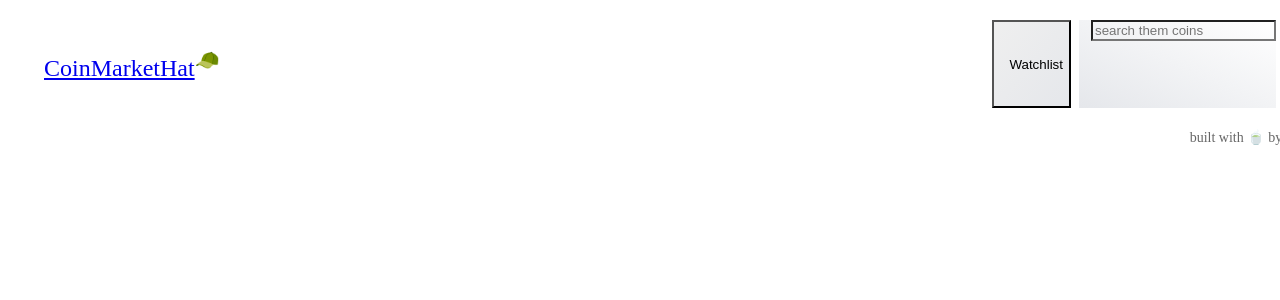
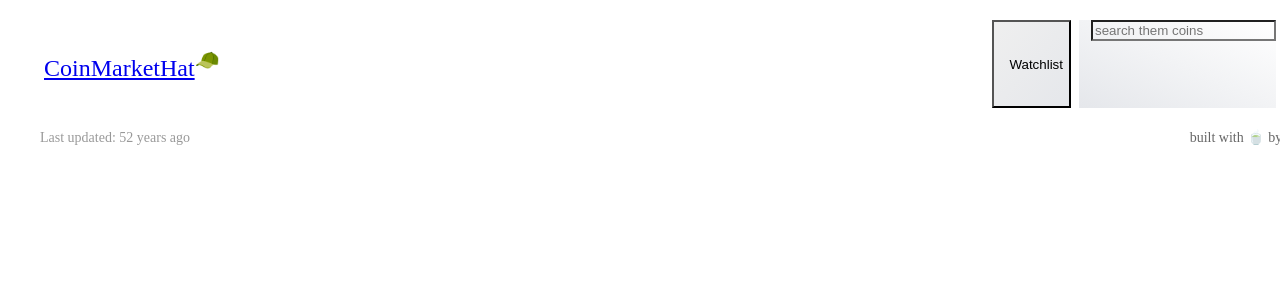
Before and after one commit to tonyketcham/coin-market-hat, a Nuxt app: page /coin/1 in a window 1280 px wide. Shown: the top 300 px of the page. Built offline with nearby package versions, Linux system fonts and the light colour scheme.

Commit message:
feat: interval polling of market data

```diff
--- a/components/Footer.vue
+++ b/components/Footer.vue
@@ -1,8 +1,12 @@
 <template>
-  <div class="relative w-full flex justify-end place-items-center space-x-1.5 p-10">
+  <div class="w-full flex justify-between p-10">
+    <PageView />
+    <div class="flex justify-end place-items-center space-x-1.5">
       <span class="text-sm font-normal opacity-60"
         >built with 🍵 by
-      <a href="https://t-o-n-y.netlify.app" target="__blank" class="hover:underline">Tony</a></span
+        <a href="https://t-o-n-y.netlify.app" target="__blank" class="hover:underline"
+          >Tony</a
+        ></span
       >
       <a
         class="i-carbon-logo-github block opacity-60 hover:opacity-90 focus:opacity-100"
@@ -10,4 +14,5 @@
         target="__blank"
       />
     </div>
+  </div>
 </template>
--- a/components/PageView.vue
+++ b/components/PageView.vue
@@ -1,11 +1,12 @@
 <script setup lang="ts">
-  // import { useTimeAgo } from '@vueuse/core';
+  import { useTimeAgo } from '@vueuse/core';
+  import { useCoinStore } from '@/stores/coins';
 
-  // const time = useTimeAgo(
-  //   computed(() => Number(localStorage.getItem('last-updated')))
-  // );
+  const coins = useCoinStore();
+
+  const time = useTimeAgo(computed(() => Number(coins.lastUpdated)));
 </script>
 
 <template>
-  <div class="opacity-60">Last updated: time</div>
+  <div class="text-sm opacity-40">Last updated: {{ time }}</div>
 </template>
--- a/pages/index.vue
+++ b/pages/index.vue
@@ -5,12 +5,19 @@
 </template>
 
 <script setup lang="ts">
+  import { useIntervalFn } from '@vueuse/core';
   import { useCoinStore } from '@/stores/coins';
 
   const coins = useCoinStore();
 
   onMounted(() => {
-    coins.fetchTop100(0);
+    // Initial fetch of coin list with loading indicator
+    coins.initCoinList();
+
+    useIntervalFn(() => {
+      // Trigger an update to the coin list every 10 seconds
+      coins.fetchCoinList();
+    }, 10000);
   });
 
   coins.$subscribe((_, state) => {
--- a/stores/coins.ts
+++ b/stores/coins.ts
@@ -19,30 +19,34 @@ export const useCoinStore = defineStore('coins', {
      * Contains any errors that occur during the CoinGecko API fetch.
      */
     error: '',
+    /**
+     * When the coins list was last updated.
+     */
+    lastUpdated: null as number | null,
   }),
   actions: {
+    async initCoinList() {
+      this.isLoading = true;
+      // this.restoreState();
+      // if (this.lastUpdated && !this.needsRefresh(this.lastUpdated) && this.list) return;
+      await this.fetchCoinList();
+      this.isLoading = false;
+    },
     /**
      * Fetches & overwrites the current coin list w/ top 100 coins.
      */
-    async fetchTop100(lastUpdated: number) {
-      this.isLoading = true;
-
-      this.restoreState();
-
-      if (!this.needsRefresh(lastUpdated) && this.list) return;
-
+    async fetchCoinList() {
       try {
         const response = await fetch(
           'https://api.coingecko.com/api/v3/coins/markets?vs_currency=usd&limit=100'
         );
         const data = await response.json();
         this.list = data;
-        // localStorage.setItem('last-updated', String(Date.now()));
+        this.lastUpdated = Date.now();
+        localStorage.setItem('last-updated', this.lastUpdated.toString());
       } catch (e) {
         this.error = e;
       }
-
-      this.isLoading = false;
     },
     /**
      * Restores the state of the coin store from localStorage.
```
Also changed, not shown: 2 other files (tests, documents, lock files or other folders). Lines whose indentation alone changed are shown as unchanged.
